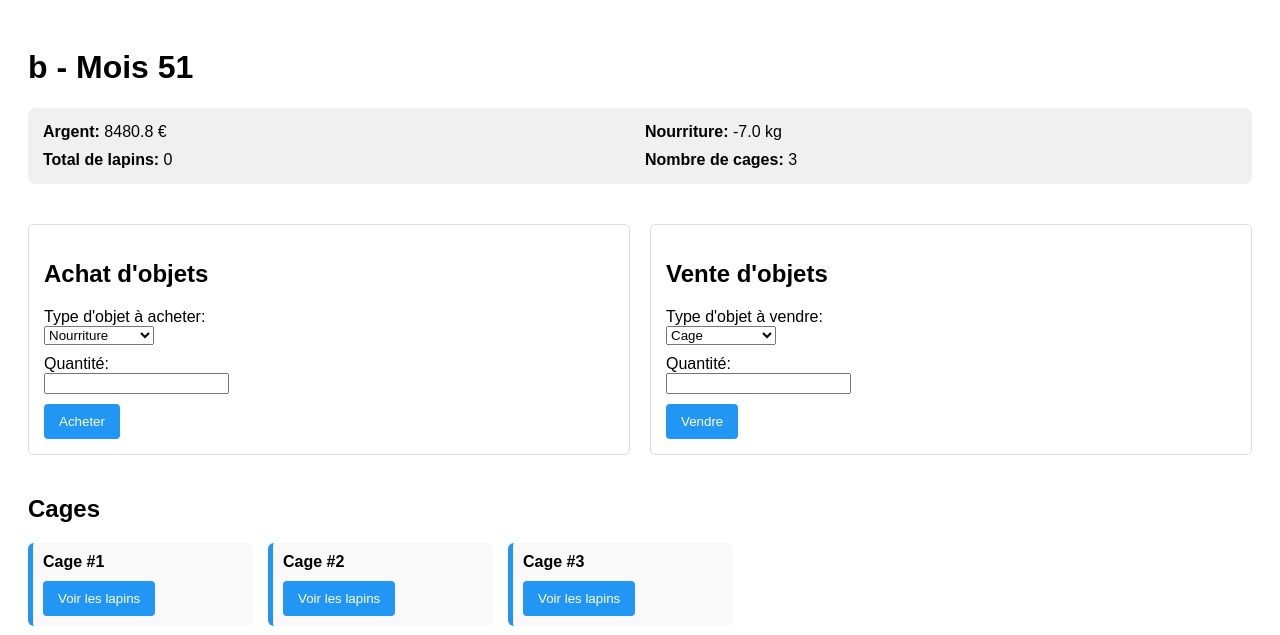
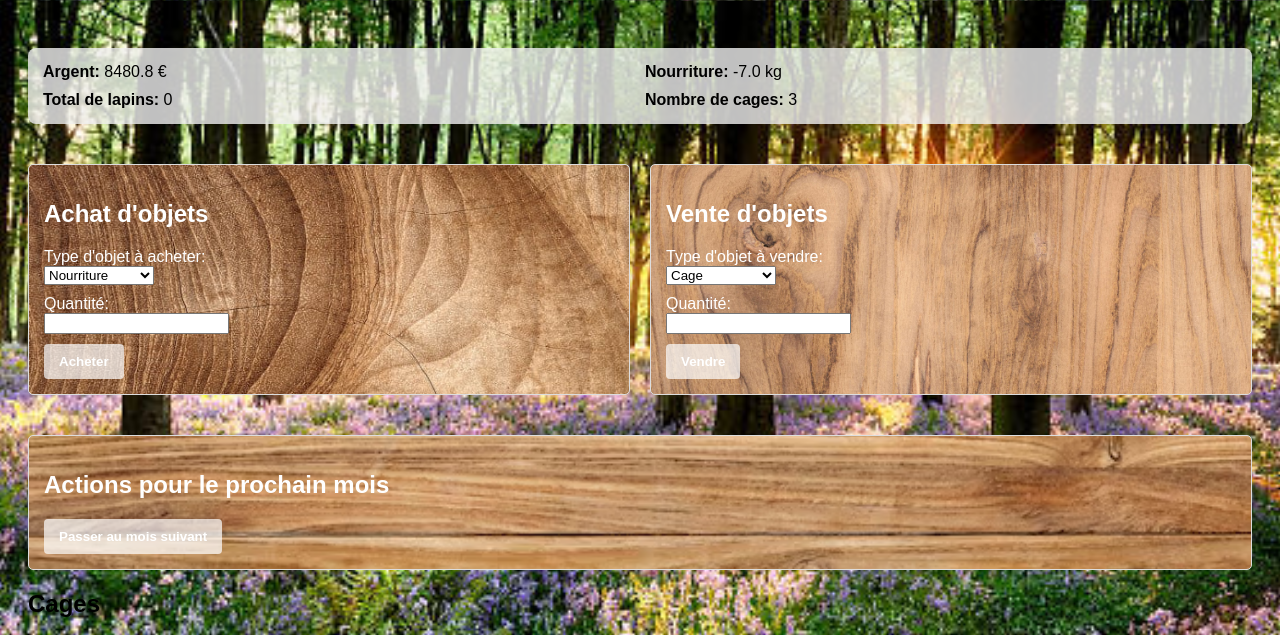
Before and after one commit to EwanJq/elevage-Ewan-Jacq, a Django app: a page that uses elevage/jeu/templates/jeu/dashboard.html in a window 1280 px wide. Shown: the top 635 px of the page. Run offline with Django 3.2, Linux system fonts and the light colour scheme; data comes from the database, SQL or seed files in the repository; both versions use the stored data as it was after the commit; data that the repository does not hold is empty.

Commit message:
Ajout d'un fond sur le dashboard

```diff
--- a/elevage/jeu/templates/jeu/dashboard.html
+++ b/elevage/jeu/templates/jeu/dashboard.html
@@ -1,4 +1,5 @@
 <!DOCTYPE html>
+{% load static %}
 <html lang="fr">
 <head>
     <meta charset="UTF-8">
@@ -13,38 +14,66 @@
             padding: 15px;
             margin: 20px 0;
             border-radius: 5px;
+            background-size: cover;
+            background-position: center;
+            color: white; /* Pour garantir que le texte reste lisible */
+            backdrop-filter: blur(5px); /* Optionnel pour flouter l'arrière-plan */
         }
         .form-group { margin-bottom: 10px; }
         .btn {
             padding: 10px 15px;
-            background-color: #2196F3;
             color: white;
             border: none;
             border-radius: 4px;
             cursor: pointer;
+            font-weight: bold;
+            transition: background-color 0.3s ease, transform 0.2s ease;
         }
+        .btn-buy {
+            background-color: rgba(255, 255, 255, 0.7); /* Pour rendre les boutons plus visibles */
+        }
+        .btn-sell {
+            background-color: rgba(255, 255, 255, 0.7);
+        }
+        .btn-next-turn {
+            background-color: rgba(255, 255, 255, 0.7);
+        }
+
+        .btn:hover {
+            transform: scale(1.05);
+        }
+
         .resources {
             display: grid;
             grid-template-columns: repeat(2, 1fr);
             gap: 10px;
             margin: 20px 0;
-            background-color: #f0f0f0;
+            background-color: rgba(240, 240, 240, 0.8);
             padding: 15px;
             border-radius: 8px;
         }
         .cages-container {
             display: flex;
             overflow-x: auto;
-            gap: 15px;
+            gap: 10px;
             padding-bottom: 10px;
         }
         .cage-card {
             flex: 0 0 auto;
-            min-width: 200px;
-            background-color: #f9f9f9;
+            min-width: 150px;
+            background-color: rgba(255, 255, 255, 0.8);
+            background-image: url('{% static "jeu/images/textures/cage_texture.png" %}');
+            background-size: cover;
             border-left: 5px solid #2196F3;
             padding: 10px;
             border-radius: 6px;
+            box-shadow: 0 4px 8px rgba(0, 0, 0, 0.1);
+            backdrop-filter: blur(10px);
+        }
+        .cage-card h3 {
+            background-color: rgba(255, 255, 255, 0.7);
+            padding: 5px;
+            border-radius: 4px;
         }
         .cage-lapins {
             display: none;
@@ -66,19 +95,8 @@
         }
     </script>
 </head>
-<body>
 
-    <h1>{{ rearing.rearing_name }} - Mois {{ rearing.game.current_turn }}</h1>
-
-    {% if messages %}
-    <ul class="messages">
-        {% for message in messages %}
-        <li style="color:{% if message.tags == 'error' %}red{% else %}green{% endif %}">
-            {{ message }}
-        </li>
-        {% endfor %}
-    </ul>
-    {% endif %}
+<body style="background-image: url('{% static background_image %}'); background-size: cover; background-repeat: no-repeat; background-attachment: fixed;">
 
     <!-- Affichage des ressources -->
     <div class="resources">
@@ -90,9 +108,8 @@
 
     <!-- Formulaires d'achat et de vente côte à côte -->
     <div style="display: flex; gap: 20px;">
-
-        <!-- Formulaire d'achat d'objets -->
-        <form method="post" class="action-form" style="flex: 1;">
+        <!-- Formulaire d'achat -->
+        <form method="post" class="action-form" style="flex: 1; background-image: url('{% static "jeu/images/bois1.jpg" %}');">
             {% csrf_token %}
             <input type="hidden" name="form_type" value="buy">
             <h2>Achat d'objets</h2>
@@ -105,12 +122,11 @@
                 {{ buy_form.quantity.label_tag }}<br>
                 {{ buy_form.quantity }}
             </div>
-
-            <button type="submit" class="btn">Acheter</button>
+            <button type="submit" class="btn btn-buy">Acheter</button>
         </form>
 
-        <!-- Formulaire de vente d'objets -->
-        <form method="post" class="action-form" style="flex: 1;">
+        <!-- Formulaire de vente -->
+        <form method="post" class="action-form" style="flex: 1; background-image: url('{% static "jeu/images/bois2.jpg" %}');">
             {% csrf_token %}
             <input type="hidden" name="form_type" value="sell">
             <h2>Vente d'objets</h2>
@@ -123,27 +139,31 @@
                 {{ sell_form.quantity.label_tag }}<br>
                 {{ sell_form.quantity }}
             </div>
-
-            <button type="submit" class="btn">Vendre</button>
+            <button type="submit" class="btn btn-sell">Vendre</button>
         </form>
-
     </div>
 
-    <!-- Cages avec lapins (affichage horizontal) -->
+    <!-- Passage au mois suivant -->
+    <form method="post" action="{% url 'jeu:rearing_dashboard' rearing_name=rearing.rearing_name %}" class="action-form" style="background-image: url('{% static "jeu/images/bois3.jpg" %}');">
+        {% csrf_token %}
+        <input type="hidden" name="form_type" value="next_turn">
+        <h2>Actions pour le prochain mois</h2>
+        <button type="submit" class="btn btn-next-turn">Passer au mois suivant</button>
+    </form>
+
+    <!-- Cages -->
     <h2>Cages</h2>
     <div class="cages-container">
         {% for cage in rearing.cages.all %}
             <div class="cage-card">
-                <strong>Cage #{{ forloop.counter }}</strong><br>
+                <h3>Cage #{{ forloop.counter }}</h3>
                 <button type="button" onclick="toggleLapins({{ forloop.counter }})" class="btn" style="margin-top: 10px;">Voir les lapins</button>
-
                 <div class="cage-lapins" id="lapins-{{ forloop.counter }}">
                     {% with rabbits=cage.rabbit_set.all %}
                         {% if rabbits %}
                             <ul>
                                 {% for rabbit in rabbits %}
-                                    <li class="lapin"
-                                        title="Faim: {{ rabbit.hunger }}%, Infection: {{ rabbit.infection }}%">
+                                    <li class="lapin" title="Faim: {{ rabbit.hunger }}%, Infection: {{ rabbit.infection }}%">
                                         {{ rabbit.type }} - {{ rabbit.age }} mois
                                     </li>
                                 {% endfor %}
@@ -159,13 +179,5 @@
         {% endfor %}
     </div>
 
-    <!-- Passage au mois suivant -->
-    <form method="post" action="{% url 'jeu:rearing_dashboard' rearing_name=rearing.rearing_name %}" class="action-form">
-        {% csrf_token %}
-        <input type="hidden" name="form_type" value="next_turn">
-        <h2>Actions pour le prochain mois</h2>
-        <button type="submit" class="btn">Passer au mois suivant</button>
-    </form>
-
 </body>
 </html>
--- a/elevage/jeu/views.py
+++ b/elevage/jeu/views.py
@@ -33,6 +33,15 @@ def game_setup(request):
 
 def rearing_dashboard(request, rearing_name):
     rearing = get_object_or_404(Rearing, rearing_name=rearing_name)
+    month = (rearing.game.current_turn - 1) % 12
+    if month in [2, 3, 4]:
+        background = 'printemps.png'
+    elif month in [5, 6, 7]:
+        background = 'ete.png'
+    elif month in [8, 9, 10]:
+        background = 'automne.png'
+    else:
+        background = 'hiver.png'
 
     # Initialisation des formulaires
     buy_form = BuyItemForm()
@@ -44,10 +53,11 @@ def rearing_dashboard(request, rearing_name):
             'rearing': rearing,
             'buy_form': buy_form,
             'sell_form': sell_form,
+            'background_image': f"jeu/images/{background}"
         })
 
     elif request.method == 'POST':
-        # Récupère le type de formulaire soumis
+        # Récupère le type de formulaire
         form_type = request.POST.get('form_type')
 
         if form_type == 'buy':
```
Also changed, not shown: elevage/db.sqlite3, elevage/jeu/static/jeu/images/automne.png (added), elevage/jeu/static/jeu/images/bois1.jpg (added), elevage/jeu/static/jeu/images/bois2.jpg (added), elevage/jeu/static/jeu/images/bois3.jpg (added), elevage/jeu/static/jeu/images/ete.png (added), elevage/jeu/static/jeu/images/hiver.png (added), elevage/jeu/static/jeu/images/printemps.png (added), elevage/jeu/static/jeu/images/rabbit-7860722_640.jpg (renamed from elevage/jeu/templates/jeu/images/rabbit-7860722_640.jpg).
